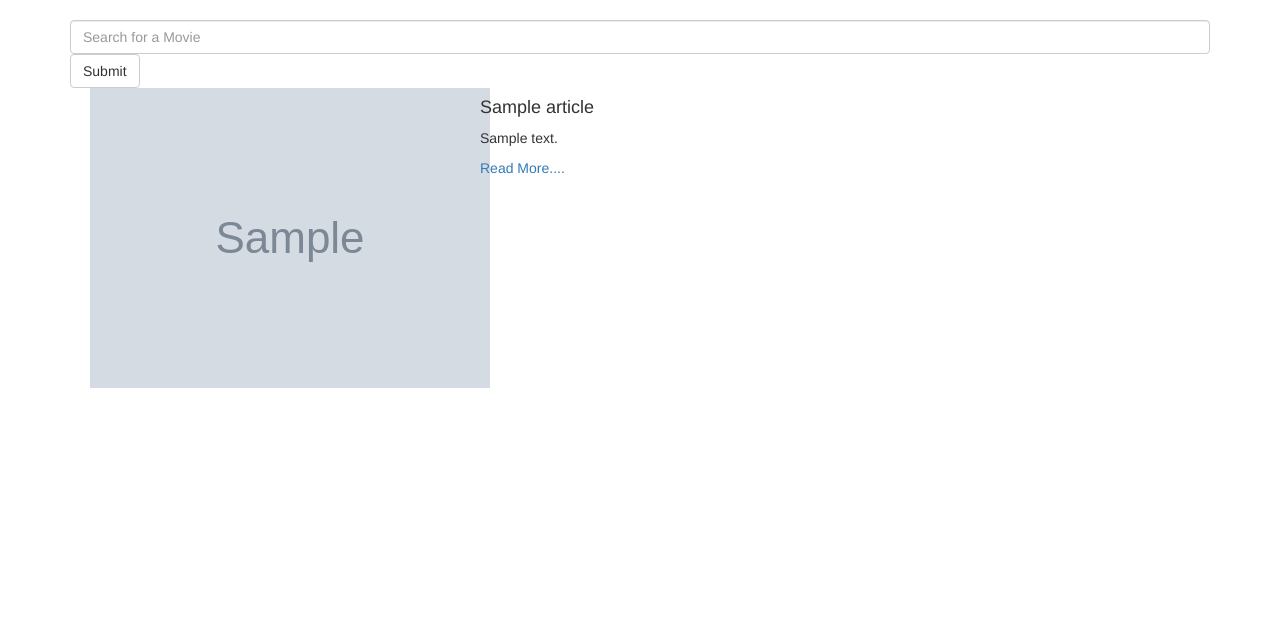
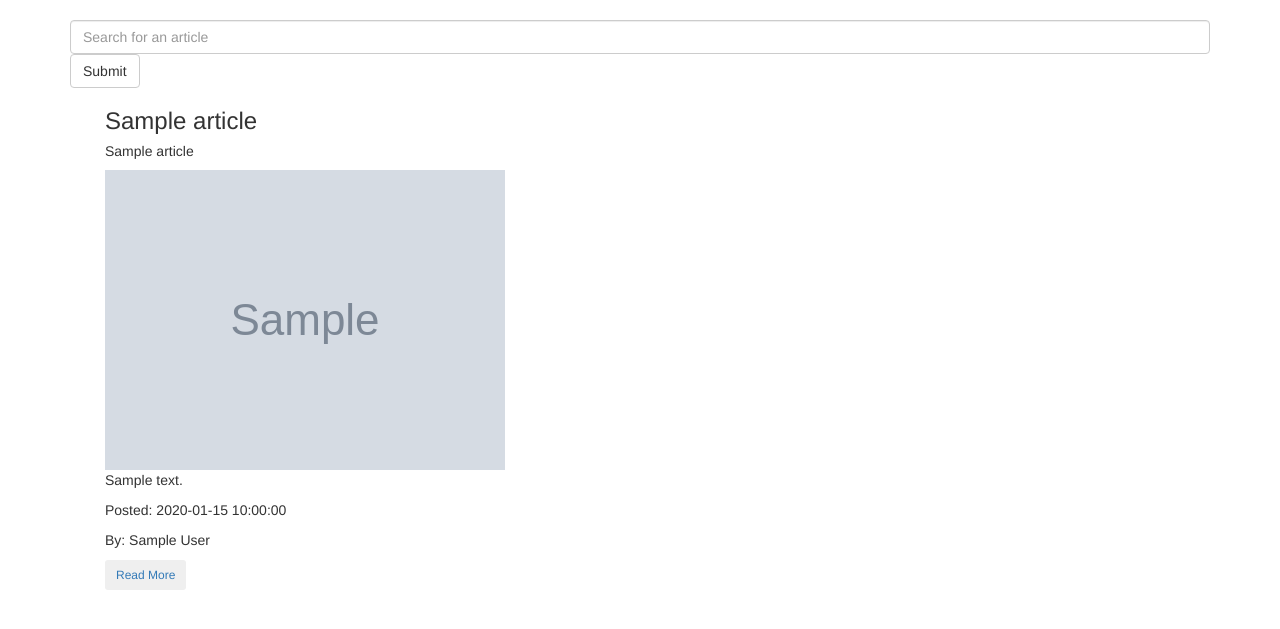
Before and after one commit to Derrick-Nyongesa/NewsBlitz, a Flask app: template app/templates/articles.html in a window 1280 px wide. Shown: the part 52-681 px from the top of the page. Run offline with Flask 2, Linux system fonts and the light colour scheme; the template is opened without the code that fills it: most values are stand-ins (such as "Sample title", 1, 10 or a date in 2020); grey boxes marked "Sample" are stand-in pictures; some libraries are stand-ins or nearby versions.

Commit message:
added bootrap styling to the articles templates

```diff
--- /dev/null
+++ b/app/static/css/styles.css
@@ -0,0 +1,4 @@
+/*.card-img{
+    width: 100%;
+    border-radius: 8px;
+}*/
--- a/app/templates/articles.html
+++ b/app/templates/articles.html
@@ -1,12 +1,18 @@
 {% extends 'base.html'%}
 
 {% import 'macros.html' as macro%}
+
+
+{% block styles%}
+    {{ super() }}
+    <link rel="stylesheet" href="{{url_for('static',filename='css/styles.css')}}">
+{% endblock %}
 
 {% block content %}
 
 <div class="container">
     <form>
-        <input type="text" name="article_query" placeholder="Search for a Movie" class="form-control">
+        <input type="text" name="article_query" placeholder="Search for an article" class="form-control">
         <input type="submit"  value="Submit" class="btn btn-default">
     </form>
 
--- a/app/templates/macros.html
+++ b/app/templates/macros.html
@@ -1,3 +1,4 @@
+
 {% macro display_sources(sources_list) %}
 
 <div class="container-fluid">
@@ -22,24 +23,30 @@
 {% endmacro %}
 
 {% macro display_articles(articles_list) %}
-<div class="container" id="articles">
-    <div class="row" >
+<div class="container">
         {% for article in articles_list %}
-            <div class="col-sm-4">
-                <div class="card info">
-                    <img src="{{article.urlToImage}}" alt="{{article.title}}" class="card-img">
-                </div>
+        <div class="col-xs-6 ">
+            <h3>{{article.title}}</h3>
+            <h5>{{article.name}}</h5>
+            <img src="{{article.urlToImage}}" alt="{{article.title }}" class="img-responsive">
+
+            <div>
+                <p class="desc">
+                    {{article.description}}
+                </p>
+                <p>Posted: {{article.publishedAt}}</p>
+                <p>By: {{article.author}} </p>
             </div>
-            <div class="col-sm-8">
-                <div class="card info">
-                    <div class="card-header title"><h4>{{article.title}}</h4> </div>
-                    <div class="card-body">
-                        <p class="desc">{{article.description}}</p>
-                        <p><a href="{{article.url}}">Read More....</a></p>
-                    </div>
-                </div>
+            <div class="card-footer">
+                 <a href="{{article.url}}"><button class="btn btn-sm btn-outline-success">Read More</button></a>
             </div>
+        </div>
+
         {% endfor %}
-    </div>
 </div>
+
+
+
+
+
 {% endmacro %}
```
